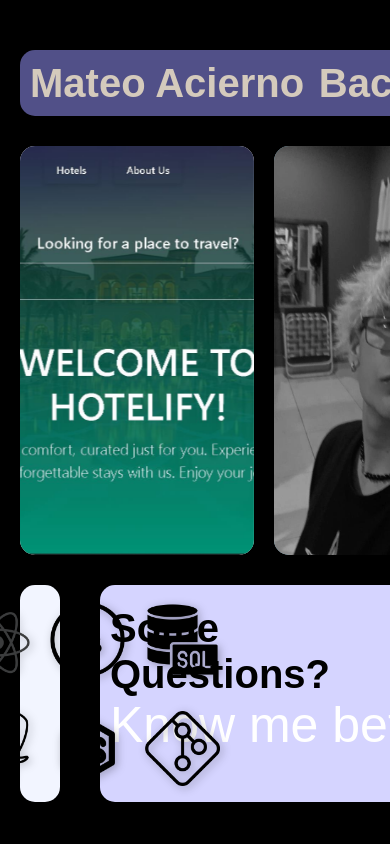
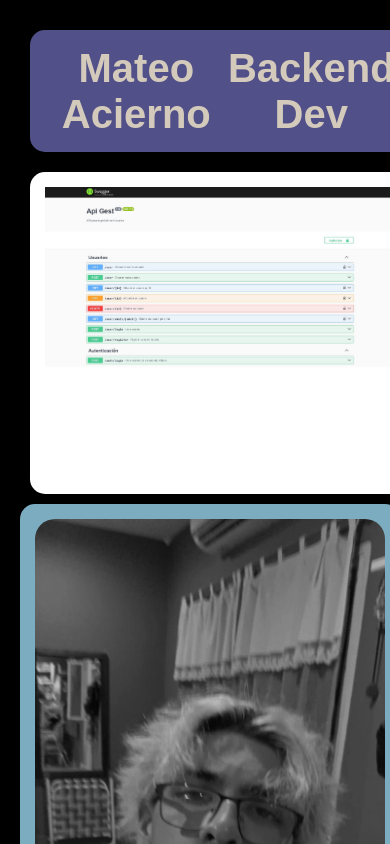
Before and after one commit to Cupid0nn/Portfolio, a Next.js app in the folder portfolio/: page / in a window 390 px wide. Built offline with nearby package versions, Linux system fonts and the light colour scheme.

Commit message:
no responsive but finished

```diff
--- a/portfolio/src/app/globals.css
+++ b/portfolio/src/app/globals.css
@@ -168,3 +168,49 @@ justify-content: space-between;
   height: 100%;
   object-fit: cover;
 }
+
+@media (max-width: 768px) {
+  .container {
+    display: flex;
+    flex-direction: column;
+    height: auto; /* Permite que crezca según el contenido */
+    gap: 10px; /* Espaciado entre elementos */
+    padding: 20px;
+  }
+
+  /* Todas las cajas ocupan el ancho completo */
+  .caja1, .caja2, .caja3, .caja4, .caja5, .caja6, .caja7 {
+    grid-column: auto;
+    grid-row: auto;
+    width: 100%;
+    max-width: 100%;
+    padding: 15px;
+    text-align: center; /* Centrar contenido */
+  }
+
+  /* Ajustar tamaños y alineación */
+  .caja6 {
+    min-width: auto;
+  }
+
+  .caja6 h1 {
+    margin-right: 0;
+    font-size: 28px;
+  }
+
+  .aico {
+    flex-direction: column;
+    align-items: center;
+    gap: 10px;
+  }
+
+  .aico a {
+    font-size: 24px;
+  }
+
+  /* Imágenes responsivas */
+  img {
+    max-width: 100%;
+    height: auto;
+  }
+}
--- a/portfolio/src/components/ImageCarousel.js
+++ b/portfolio/src/components/ImageCarousel.js
@@ -17,7 +17,7 @@ const ImageCarousel = () => {
       modules={[Autoplay]}
       spaceBetween={10}
       slidesPerView={1}
-      autoplay={{ delay: 20000, disableOnInteraction: false }}
+      autoplay={{ delay: 2000, disableOnInteraction: false }}
       loop={true}
       className="carousel"
     >
```
